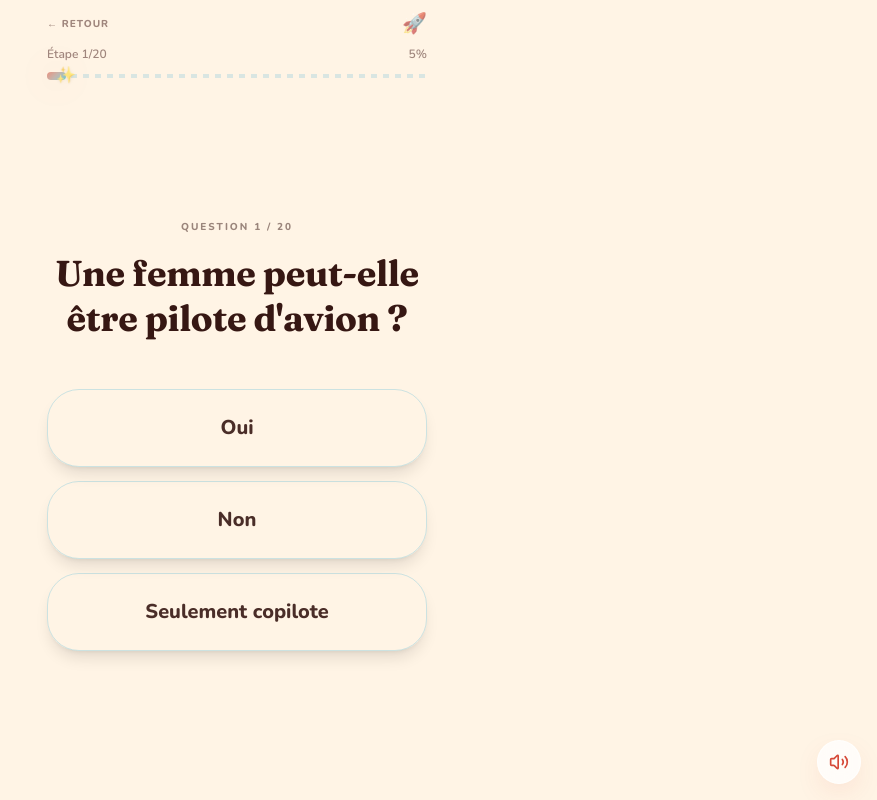
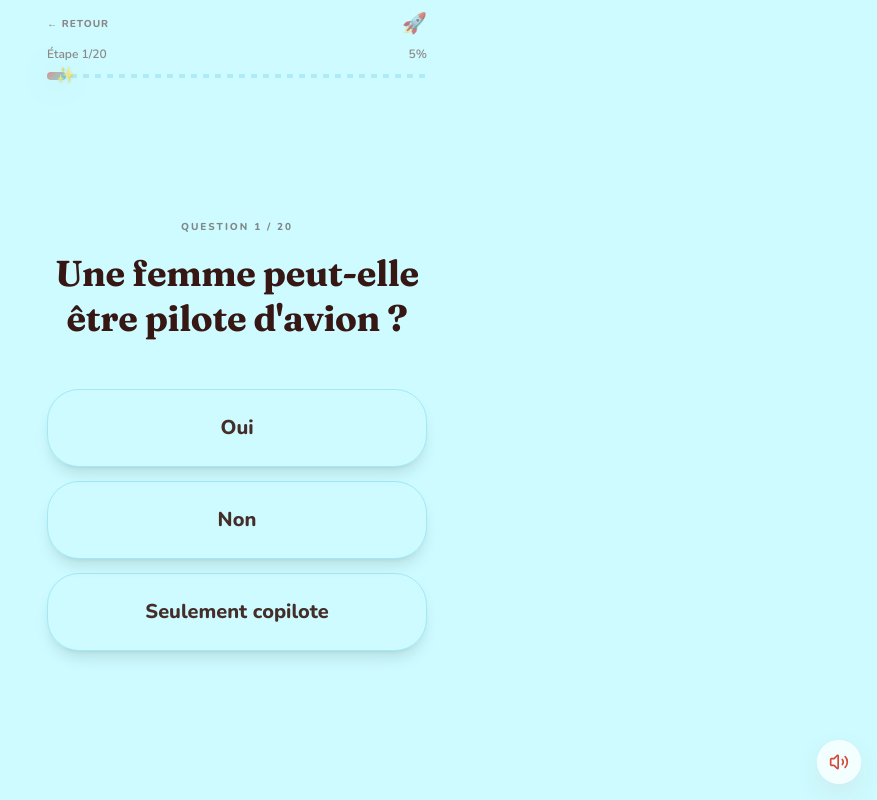
Before and after one commit to qubluk784-coder/jeux-Sultanaa, a React (Vite) app: page /univers/academie in a window 1280 px wide. Shown: the whole page, without its empty margins (403-1280 px from the left). Built offline with nearby package versions, Linux system fonts and the light colour scheme.

Commit message:
Correction : Forçage du changement de fond par univers

```diff
--- a/src/styles.css
+++ b/src/styles.css
@@ -81,6 +81,8 @@
   --theme-accent: oklch(0.7 0.2 340); /* Bright Pink */
   --theme-bg: oklch(0.96 0.06 160); /* Very soft green white */
   --theme-text: oklch(0.25 0.1 160);
+  --background: var(--theme-bg);
+  --primary: var(--theme-primary);
 }
 
 .theme-forteresse {
@@ -88,6 +90,8 @@
   --theme-accent: oklch(0.8 0.2 85); /* Bright Yellow Gold */
   --theme-bg: oklch(0.94 0.05 260); /* Light blue white */
   --theme-text: oklch(0.15 0.1 260);
+  --background: var(--theme-bg);
+  --primary: var(--theme-primary);
 }
 
 .theme-academie {
@@ -95,6 +99,8 @@
   --theme-accent: oklch(0.5 0.15 280); /* Deep Indigo */
   --theme-bg: oklch(0.96 0.05 215); /* Soft sky blue white */
   --theme-text: oklch(0.2 0.1 215);
+  --background: var(--theme-bg);
+  --primary: var(--theme-primary);
 }
 
 .theme-vigie {
@@ -102,6 +108,8 @@
   --theme-accent: oklch(0.65 0.3 350); /* Electric Pink */
   --theme-bg: oklch(0.96 0.06 310); /* Soft purple white */
   --theme-text: oklch(0.2 0.1 310);
+  --background: var(--theme-bg);
+  --primary: var(--theme-primary);
 }
 
 .dark {
```
